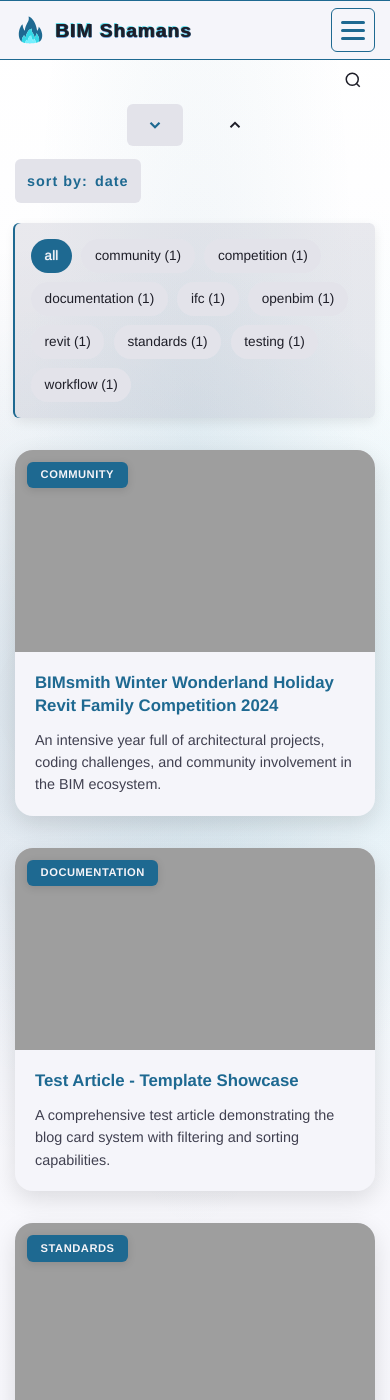
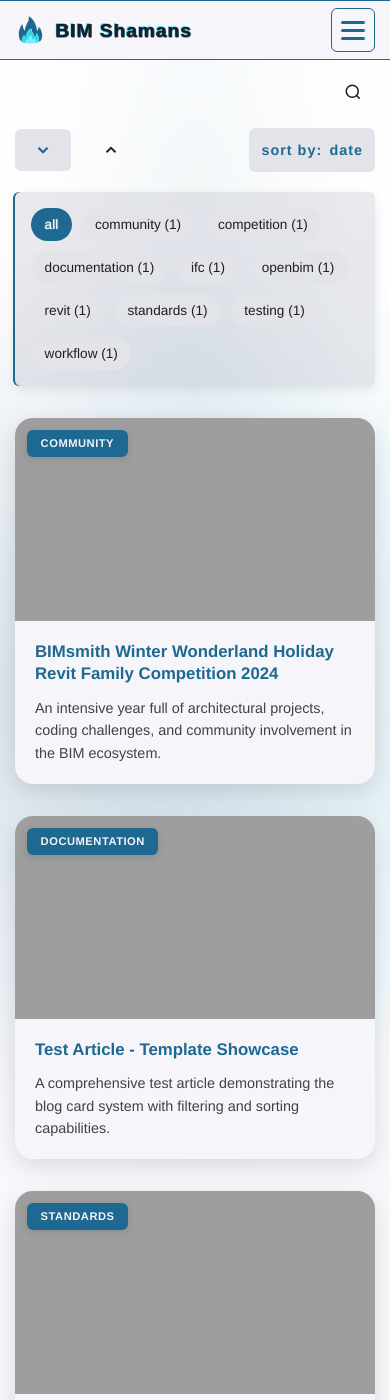
Before and after one commit to W7k-J/BimShamans, a Jekyll site: the page built from en/blog.md, in a window 390 px wide and 1400 px high. Built offline with Jekyll 4.4.1, drawn with Linux system fonts in a browser that asks for light colours; some web fonts are replaced.

Commit message:
aktualizacja serch bar w BLOG

```diff
--- a/_sass/_blog-cards.scss
+++ b/_sass/_blog-cards.scss
@@ -29,7 +29,29 @@
     width: 100%;
   }
 
-  // Mobile optimization
+  // Mobile optimization - use grid for last row with direction-toggle + sort-wrapper
+  @media screen and (max-width: 1023px) {
+    display: grid;
+    grid-template-columns: auto 1fr;
+    grid-template-rows: auto auto;
+    gap: 1rem;
+
+    .searchbar {
+      grid-column: 1 / -1;
+      width: 100%;
+    }
+
+    .blog__direction-toggle {
+      grid-column: 1;
+      justify-self: start;
+    }
+
+    .blog__sort-wrapper {
+      grid-column: 2;
+      justify-self: end;
+    }
+  }
+
   @media screen and (max-width: 768px) {
     gap: 1rem;
     margin-bottom: 1.5rem;
@@ -339,11 +361,9 @@
     user-select: none;
   }
 
-  // Mobile optimization
+  // Mobile optimization - keep left aligned
   @media screen and (max-width: 640px) {
-    width: 100%;
-    justify-content: center;
-    gap: 1.5rem;
+    gap: 0.75rem;
   }
 }
 
@@ -862,10 +882,19 @@
   flex: 0; // Nie rozszerzaj się domyślnie
   flex-shrink: 0;
   min-width: 44px;
-  margin-left: auto;
   z-index: 1020;
   transition: flex 0.35s cubic-bezier(0.4, 0, 0.2, 1),
               width 0.35s cubic-bezier(0.4, 0, 0.2, 1);
+
+  // Desktop only - push to right
+  @media screen and (min-width: 1024px) {
+    margin-left: auto;
+  }
+
+  // Mobile - disable transitions to prevent shifting
+  @media screen and (max-width: 1023px) {
+    transition: none;
+  }
 
   &__form {
     position: relative;
@@ -1045,7 +1074,11 @@
   &--open {
     flex: 1;
     width: auto;
-    margin-left: auto;
+
+    // Desktop only - push to right when open
+    @media screen and (min-width: 1024px) {
+      margin-left: auto;
+    }
 
     .searchbar__input {
       opacity: 1;
```
